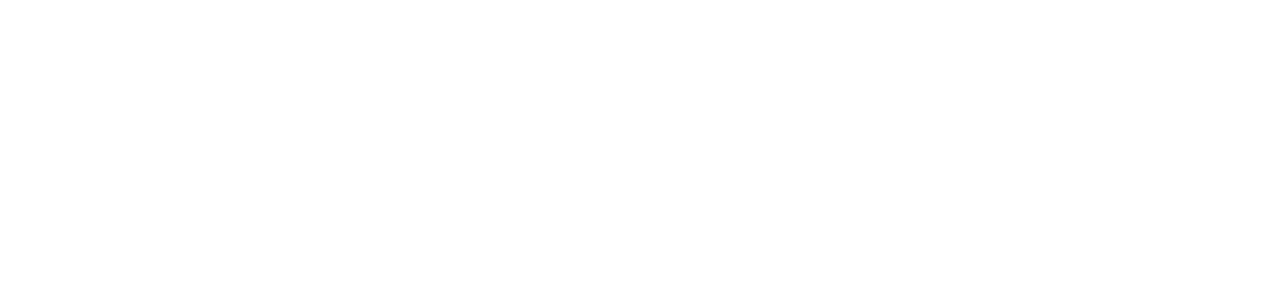
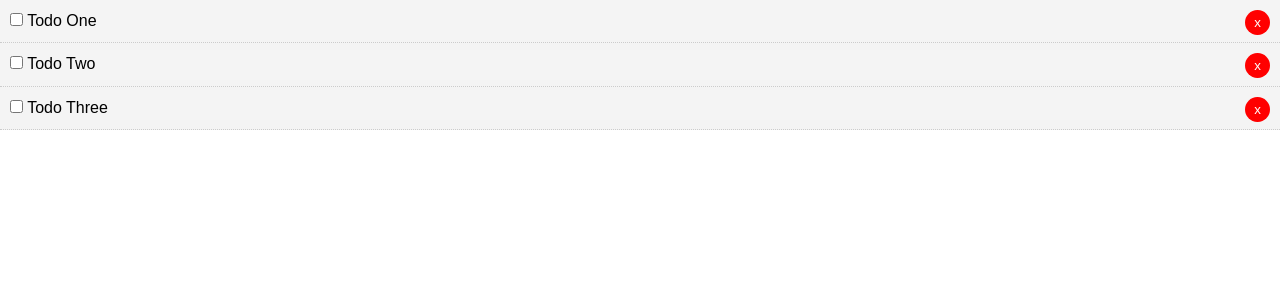
Before and after one commit to metalogicoder/Testing123, a Vue app in the folder vue/to-do/: page / in a window 1280 px wide. Shown: the top 300 px of the page. Built offline with nearby package versions, Linux system fonts and the light colour scheme.

Commit message:
update App component to catch emitted function

```diff
--- a/vue/to-do/src/App.vue
+++ b/vue/to-do/src/App.vue
@@ -1,14 +1,16 @@
 <template>
   <div id="app">
-    {{msg}}
+    <Todos v-bind:todos="todos" v-on:del-todo="deleteTodo"/>
   </div>
 </template>
 
 <script>
+import Todos from './components/Todos';
+
 export default {
   name: 'app',
   components: {
-
+    Todos
   },
   data() {
     return {
@@ -21,7 +23,7 @@
         {
           id: 2,
           title: 'Todo Two',
-          completed: true
+          completed: false
         },
         {
           id: 3,
@@ -29,6 +31,11 @@
           completed: false
         }
       ]
+    }
+  },
+  methods: {
+    deleteTodo(id) {
+      this.todos = this.todos.filter(todo => todo.id !== id);
     }
   }
 }
```
